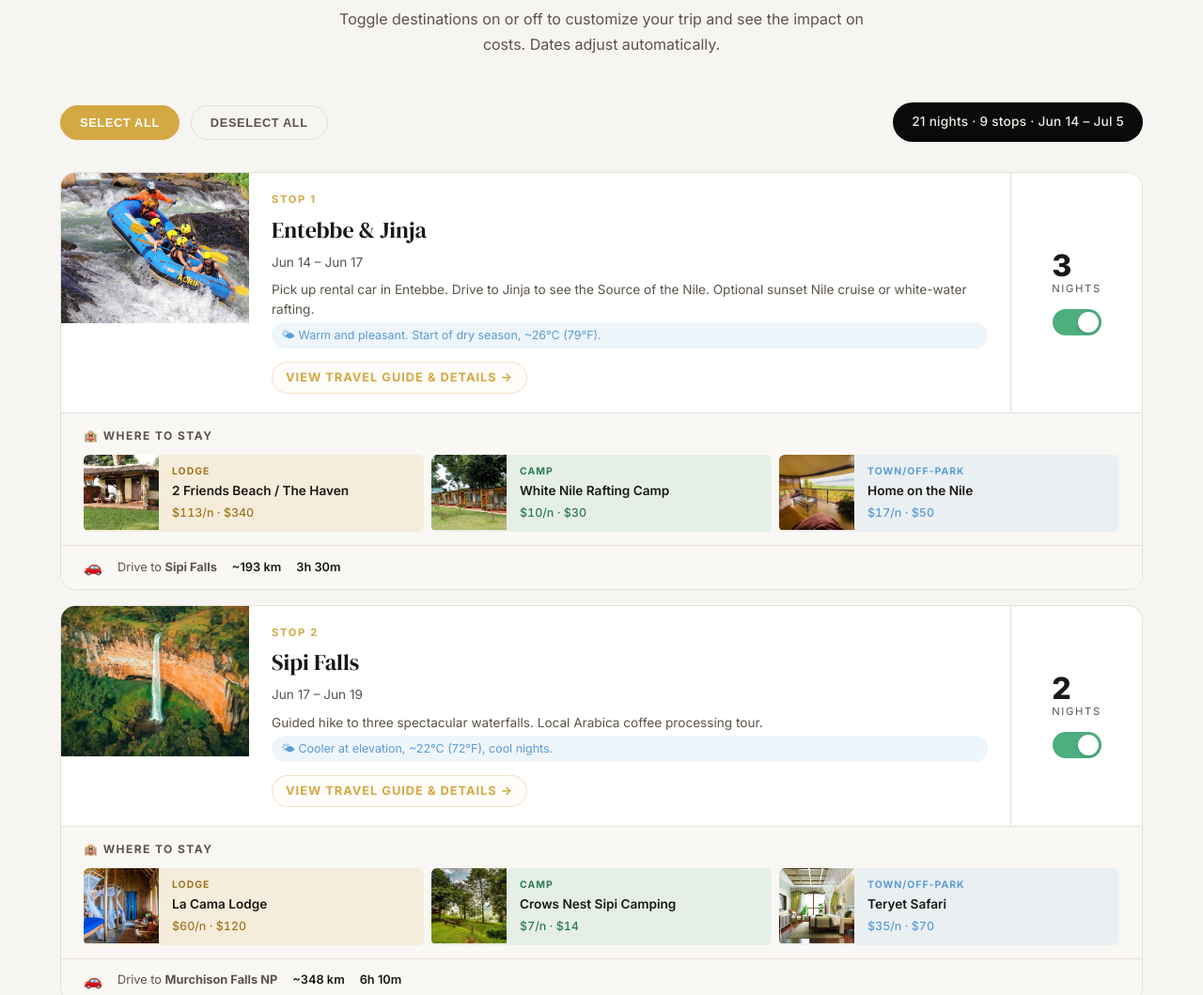
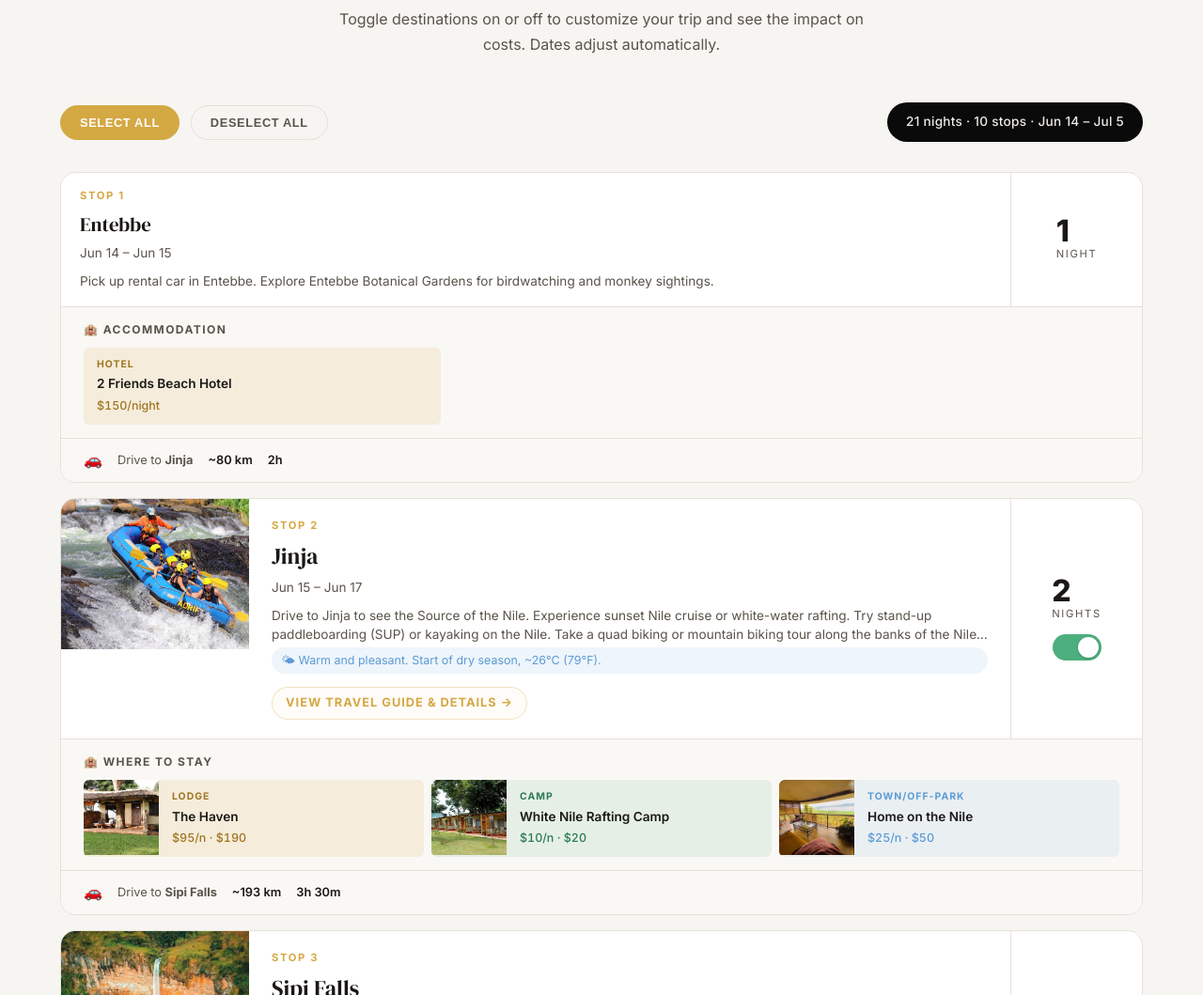
Before and after one commit to eoraghallaigh/uganda-safari-planner, a plain HTML site: page index.html in a window 1280 px wide. Shown: the part 1080-2139 px from the top of the page at 94% size. Drawn offline with nearby package versions, Linux system fonts and the light colour scheme.

Commit message:
Split Entebbe and Jinja into separate destinations

```diff
--- a/app.js
+++ b/app.js
@@ -9,19 +9,40 @@ const TRIP_START = new Date(2027, 5, 14); // June 14, 2027 (mid-June)
 const destinations = [
     {
         id: 1,
-        name: "Entebbe & Jinja",
-        slug: "entebbe-jinja",
-        nights: 3,
+        name: "Entebbe",
+        slug: "entebbe",
+        nights: 1,
+        enabled: true,
+        mini: true,
+        permanent: true,
+        imageUrl: "",
+        weather: "",
+        description: "Entebbe, situated on a peninsula in Lake Victoria, serves as Uganda's tranquil gateway, boasting lush botanical gardens and a relaxed lakeside atmosphere.",
+        activities: "Pick up rental car in Entebbe. Explore Entebbe Botanical Gardens for birdwatching and monkey sightings.",
+        lat: 0.0512, lng: 32.4637,
+        driveNext: { to: "Jinja", dist: "~80 km", time: "2h" },
+        lodge: { name: "2 Friends Beach Hotel", rate: 150, url: "https://2friendshotel.com/", photo: "photos/haven.jpg" },
+        camp: { name: "2 Friends Beach Hotel", rate: 150, url: "https://2friendshotel.com/", photo: "photos/haven.jpg" },
+        gateway: { name: "2 Friends Beach Hotel", rate: 150, url: "https://2friendshotel.com/", photo: "photos/haven.jpg" },
+        permits: 0,
+        parkFeeMin: 0,
+        parkFeeMax: 0,
+    },
+    {
+        id: 10,
+        name: "Jinja",
+        slug: "jinja",
+        nights: 2,
         enabled: true,
         imageUrl: "photos/jinja.jpg",
         weather: "Warm and pleasant. Start of dry season, ~26°C (79°F).",
-        description: "Entebbe, situated on a peninsula in Lake Victoria, serves as Uganda's tranquil gateway, boasting lush botanical gardens and a relaxed lakeside atmosphere. A drive east leads to Jinja, the historical adventure capital of East Africa, famously positioned at the source of the Nile River. Here, the Nile flows out of Lake Victoria, offering world-class white-water rafting, kayaking, and scenic sunset boat cruises along the riverbanks, surrounded by colonial-era architecture and vibrant local markets.",
-        activities: "Pick up rental car in Entebbe. Drive to Jinja to see the Source of the Nile. Optional sunset Nile cruise or white-water rafting.",
+        description: "Jinja is the historical adventure capital of East Africa, famously positioned at the source of the Nile River. Here, the Nile flows out of Lake Victoria, offering world-class white-water rafting, kayaking, and scenic sunset boat cruises along the riverbanks, surrounded by colonial-era architecture and vibrant local markets.",
+        activities: "Drive to Jinja to see the Source of the Nile. Experience sunset Nile cruise or white-water rafting. Try stand-up paddleboarding (SUP) or kayaking on the Nile. Take a quad biking or mountain biking tour along the banks of the Nile. Horseback riding safaris along the Nile River.",
         lat: 0.4244, lng: 33.2041,
         driveNext: { to: "Sipi Falls", dist: "~193 km", time: "3h 30m" },
-        lodge: { name: "2 Friends Beach / The Haven", rate: 340 / 3, url: "https://thehaven-uganda.com/", photo: "photos/haven.jpg" },
-        camp: { name: "White Nile Rafting Camp", rate: 30 / 3, url: "https://raftafrica.com/", photo: "photos/white_nile_rafting.webp" },
-        gateway: { name: "Home on the Nile", rate: 50 / 3, url: "https://homeonthenile.com/", photo: "photos/home on teh nile.jpg" },
+        lodge: { name: "The Haven", rate: 95, url: "https://thehaven-uganda.com/", photo: "photos/haven.jpg" },
+        camp: { name: "White Nile Rafting Camp", rate: 10, url: "https://raftafrica.com/", photo: "photos/white_nile_rafting.webp" },
+        gateway: { name: "Home on the Nile", rate: 25, url: "https://homeonthenile.com/", photo: "photos/home on teh nile.jpg" },
         permits: 0,
         parkFeeMin: 0,
         parkFeeMax: 0,
@@ -258,12 +279,53 @@ function renderItinerary() {
         }
 
         const card = document.createElement('div');
-        card.className = `itin-card ${isEnabled ? '' : 'disabled'} animate-in`;
+        card.className = `itin-card ${isEnabled ? '' : 'disabled'} ${dest.mini ? 'itin-card-mini' : ''} animate-in`;
         card.style.animationDelay = `${index * 0.06}s`;
+        if (dest.mini) {
+            card.style.cursor = 'default';
+        } else {
             card.onclick = () => {
                 window.location.href = `destination-${dest.slug}.html`;
             };
+        }
 
+        if (dest.mini) {
+            card.innerHTML = `
+                <div class="itin-card-main">
+                    <div class="itin-body">
+                        <div class="itin-stop-badge">${isEnabled && dated ? `Stop ${datedDests.indexOf(dated) + 1}` : 'Removed'}</div>
+                        <div class="itin-name">${dest.name}</div>
+                        <div class="itin-dates">${isEnabled && dated ? dated.dateStr : `${dest.nights} night${dest.nights > 1 ? 's' : ''} – not included`}</div>
+                        <div class="itin-activities">${dest.activities}</div>
+                    </div>
+                    <div class="itin-right">
+                        <div>
+                            <div class="itin-nights">${dest.nights}</div>
+                            <div class="itin-nights-label">Night${dest.nights > 1 ? 's' : ''}</div>
+                        </div>
+                    </div>
+                </div>
+                <div class="itin-accom">
+                    <div class="itin-accom-title">🏨 Accommodation</div>
+                    <div class="itin-accom-options">
+                        <a href="${dest.lodge.url}" target="_blank" class="itin-accom-opt itin-accom-lodge" onclick="event.stopPropagation()">
+                            <div class="itin-accom-info">
+                                <span class="itin-accom-type">Hotel</span>
+                                <span class="itin-accom-name">${dest.lodge.name}</span>
+                                <span class="itin-accom-price">$${Math.round(dest.lodge.rate)}/night</span>
+                            </div>
+                        </a>
+                    </div>
+                </div>
+                ${isEnabled && dest.driveNext && nextEnabled ? `
+                <div class="itin-drive">
+                    <span class="itin-drive-icon">🚗</span>
+                    <span>Drive to <strong>${nextEnabled.name}</strong></span>
+                    <span class="itin-drive-detail">${dest.driveNext.dist}</span>
+                    <span class="itin-drive-detail">${dest.driveNext.time}</span>
+                </div>` : ''}
+            `;
+        } else {
             card.innerHTML = `
                 <div class="itin-card-main">
                     <img class="itin-image" src="${dest.imageUrl}" alt="${dest.name}"
@@ -283,7 +345,7 @@ function renderItinerary() {
                             <div class="itin-nights">${dest.nights}</div>
                             <div class="itin-nights-label">Night${dest.nights > 1 ? 's' : ''}</div>
                         </div>
-                    <button class="itin-toggle ${isEnabled ? '' : 'off'}" id="toggle-${index}" onclick="event.stopPropagation(); toggleDestination(${index})"></button>
+                        ${dest.permanent ? '' : `<button class="itin-toggle ${isEnabled ? '' : 'off'}" id="toggle-${index}" onclick="event.stopPropagation(); toggleDestination(${index})"></button>`}
                     </div>
                 </div>
                 <div class="itin-accom">
@@ -323,6 +385,7 @@ function renderItinerary() {
                     <span class="itin-drive-detail">${dest.driveNext.time}</span>
                 </div>` : ''}
             `;
+        }
 
         container.appendChild(card);
     });
@@ -331,6 +394,8 @@ function renderItinerary() {
 // ---------- TOGGLE DESTINATIONS ----------
 
 function toggleDestination(index) {
+    if (destinations[index].permanent) return;
+
     // Don't allow disabling if less than 2 would remain
     const enabledCount = destinations.filter(d => d.enabled).length;
     if (destinations[index].enabled && enabledCount <= 2) return;
@@ -345,9 +410,9 @@ function selectAll() {
 }
 
 function deselectAll() {
-    // Keep first and last
+    // Keep first and last, and any permanent ones
     destinations.forEach((d, i) => {
-        d.enabled = (i === 0 || i === destinations.length - 1);
+        d.enabled = (i === 0 || i === destinations.length - 1 || d.permanent);
     });
     updateAll();
 }
--- a/styles.css
+++ b/styles.css
@@ -1690,3 +1690,26 @@ a:hover { color: var(--accent-warm); }
     margin-top: 20px;
     z-index: 1;
 }
+
+/* Mini Card Styling for Entebbe */
+.itin-card-mini {
+    cursor: default !important;
+}
+
+.itin-card-mini .itin-card-main {
+    grid-template-columns: 1fr auto;
+    cursor: default !important;
+}
+
+.itin-card-mini .itin-body {
+    padding: 16px 20px;
+}
+
+.itin-card-mini .itin-name {
+    font-size: 1.3rem;
+}
+
+.itin-card-mini .itin-accom-options {
+    grid-template-columns: 1fr;
+    max-width: 380px;
+}
```
Also changed, not shown: destination-jinja.html (renamed from destination-entebbe-jinja.html, +11 -21 lines). Lines whose indentation alone changed are shown as unchanged.
